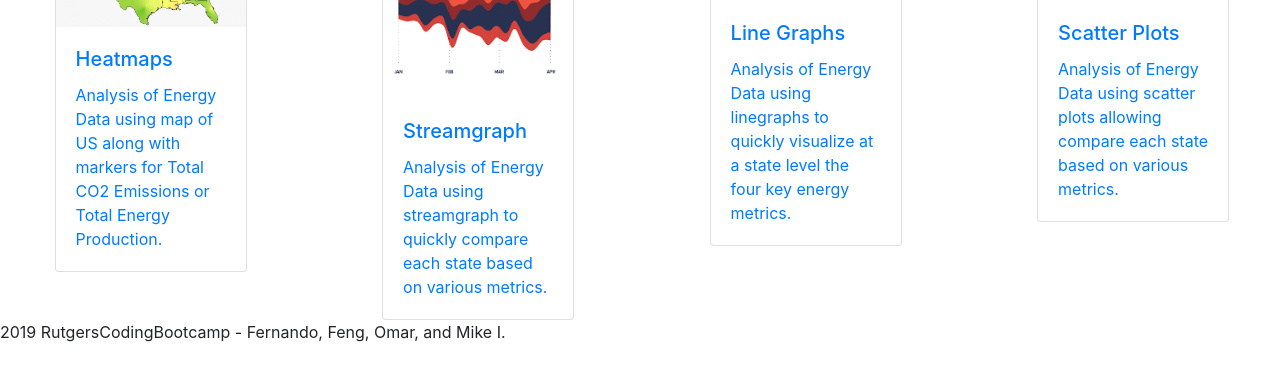
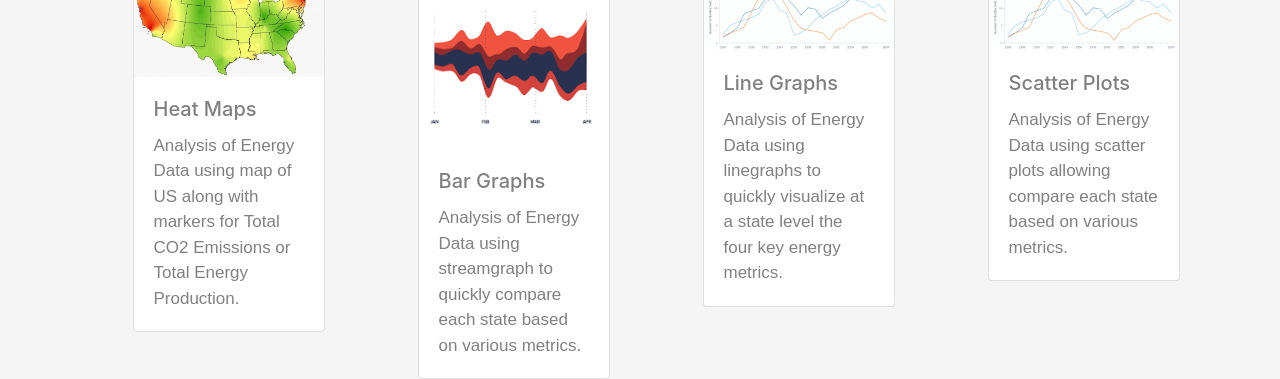
Before and after one commit to monteirof4/us-energy-analysis, a Flask app: page /heatmap in a window 1280 px wide. Shown: the part 1028-1407 px from the top of the page. Before the commit the page ends 1370 px from the top, so only its background shows below. Run offline with Flask 2, Linux system fonts and the light colour scheme; data comes from the database, SQL or seed files in the repository; some libraries are stand-ins or nearby versions.

Commit message:
updated readme, HTML files, app.py to include BarGraph, and CSS

```diff
--- a/app.py
+++ b/app.py
@@ -40,10 +40,10 @@ def linegraph():
    """Line chart page."""
    return render_template("lineGraph.html")
 
-@app.route("/streamgraph")
+@app.route("/bargraph")
 def streamgraph():
-   """Stream chart page."""
-   return render_template("streamGraph.html")
+   """Bar graph page."""
+   return render_template("barGraph.html")
 
 @app.route("/heatmap")
 def heatmap():
--- a/templates/heatMaps.html
+++ b/templates/heatMaps.html
@@ -22,13 +22,13 @@
     crossorigin=""></script>
 
     <!-- CSS styleSheet link -->
-    <!-- <link rel="stylesheet" href="{{ url_for('static', filename='css/style.css') }}"> -->
+    <link rel="stylesheet" href="{{ url_for('static', filename='css/style.css') }}">
 </head>
 <body>
     <!-- Section: Navigation -->
     <div class="navigation">
         <nav class="navbar navbar-expand-lg navbar-light">
-                <a class="navbar-brand" style="background-color: darkgreen; padding: 10px !important; color: white; margin-left: 30px; padding: inherit; font-weight: bold; font-family: Georgia, 'Times New Roman', Times, serif;" href="/">Home</a>
+            <a class="navbar-brand" style="background-color: darkgreen;" href="/">Home</a>
             <button class="navbar-toggler border border-white" type="button" data-toggle="collapse" data-target="#navbarNavDropdown"
             aria-controls="navbarNavDropdown" aria-expanded="false" aria-label="Toggle navigation">
             <span class="navbar-toggler-icon"></span>
@@ -40,9 +40,9 @@
                         aria-haspopup="true" aria-expanded="false">Visualizations
                     </a>
                     <div class="dropdown-menu" aria-labelledby="navbarDropdownMenuLink">
-                            <a class="dropdown-item" href="streamgraph">Stream Graphs</a>
+                        <a class="dropdown-item" href="bargraph">Bar Graphs</a>
                         <a class="dropdown-item" href="linegraph">Line Graphs</a>
-                            <a class="dropdown-item" href="heatmap">Heat Maps</a>
+                        <a class="dropdown-item" href="heatmap">Heat Map</a>
                         <a class="dropdown-item" href="scatter">Scatter Plot</a>
                     </div>
                 </li>
@@ -55,16 +55,15 @@
 
 <div class="container">
 
-    <div class="jumbotron text-center" style="background-image: url(https://www.dlapiper.com/~/media/images/insights/publications/2018/07/renewable_electricity_web_banner_1046584516.jpg); background-size: 100%; height: 100%; color: whitesmoke; font-family: Georgia, 'Times New Roman', Times, serif; font-weight: bolder; padding-top: 25px;">
+    <div class="jumbotron text-center" style="background-image: url(static/img/energyProjectBanner.jpg); background-size: 100%; height: 100%; color: whitesmoke; font-family: Georgia, 'Times New Roman', Times, serif; font-weight: bolder; padding-top: 25px;">
         <h1 class="display-4">US Energy & Emissions Analysis</h1>
     </div>
 
     <div class="col-md-12">
         <div id="heatMap" style = "height: 650px; position: relative; outline: none;" ></div>
     </div>
-
-</div>
-
+    <br>
+    <hr>
 <!-- Section: Card Links to all Other Pages -->
 <div class="row justify-content-around mt-4">
     <div class="col-lg-2 col-sm-6">
@@ -72,18 +71,18 @@
             <div class="card" style="width: 12rem;">
                 <img src="static/img/Heatmap.jpeg" class="card-img-top" alt="...">
                 <div class="card-body">
-                        <h5 class="card-title">Heatmaps</h5>
+                    <h5 class="card-title">Heat Maps</h5>
                     <p class="card-text">Analysis of Energy Data using map of US along with markers for Total CO2 Emissions or Total Energy Production.</p>
                 </div>
             </div>
         </a>
     </div>
     <div class="col-lg-2 col-sm-6">
-                <a href="streamgraph">
+            <a href="bargraph">
                 <div class="card" style="width: 12rem;">
                     <img src="static/img/Streamgraph.png" class="card-img-top" alt="...">
                     <div class="card-body">
-                            <h5 class="card-title">Streamgraph</h5>
+                        <h5 class="card-title">Bar Graphs</h5>
                         <p class="card-text">Analysis of Energy Data using streamgraph to quickly compare each state based on various metrics.</p>
                     </div>
                 </div>
@@ -112,6 +111,7 @@
             </a>
     </div>
 </div>
+</div>
 
 <!-- Adding a Footer section -->
 <footer>
```
Also changed, not shown: templates/barGraph.html (renamed from templates/streamGraph.html, +9 -7 lines), templates/index.html (+8 -6 lines), templates/lineGraph.html (+8 -6 lines), templates/scatterPlot.html (+8 -9 lines), README.md, static/img/energyProjectBanner.jpg (added), static/img/initialProjectDesignSketch.JPG (renamed from static/img/IMG_7795.JPG). Lines whose indentation alone changed are shown as unchanged.
